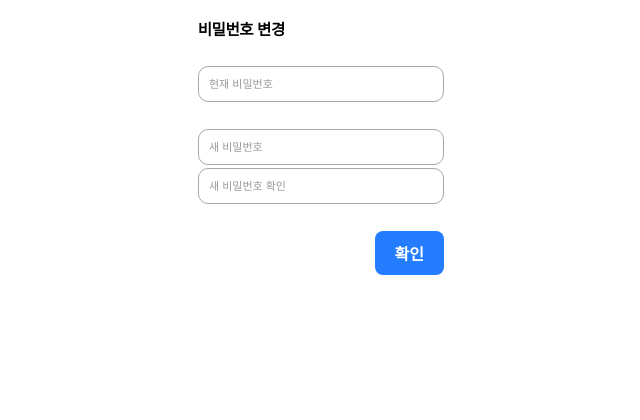
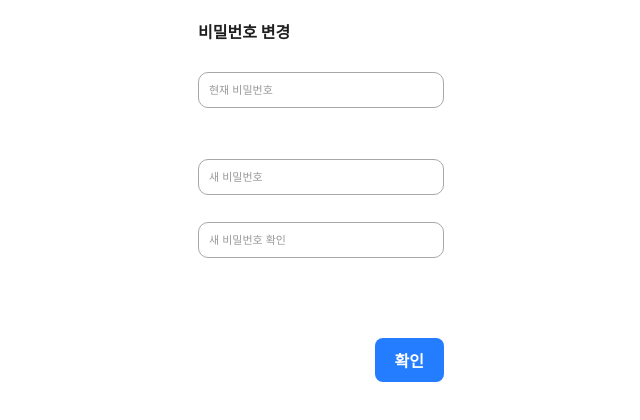
Before and after one commit to devgsheep/-mini-zoo_m, a React (Create React App) app: page /passwordchange in a window 1280 px wide. Shown: the top 420 px of the page, without its empty margins (265-905 px from the left). Built offline with nearby package versions, Linux system fonts and the light colour scheme.

Commit message:
[docs] 프로필 수정 추가 수정

```diff
--- a/src/pages/HistoryDaily.jsx
+++ b/src/pages/HistoryDaily.jsx
@@ -18,24 +18,6 @@ const TopContainer = styled.div`
   align-items: center;
   justify-content: center;
   margin-bottom: 13px;
-`;
-
-const SignWrap = styled.div`
-  width: 18px;
-  height: 18px;
-  left: 10px;
-  top: 35%;
-  position: absolute;
-  overflow: hidden;
-  display: flex;
-  align-items: center;
-  justify-content: center;
-`;
-
-const Image = styled.img`
-  width: 100%;
-  height: auto;
-  cursor: pointer;
 `;
 
 const SignDiv = styled.div`
@@ -315,11 +297,6 @@ function HistoryDaily() {
   return (
     <Container>
       <TopContainer>
-        <SignWrap>
-          <div>
-            <Image src="/images/majesticons_arrow-left.svg" alt="뒤로가기" />
-          </div>
-        </SignWrap>
         <SignDiv>히스토리</SignDiv>
       </TopContainer>
       <TopNavigation>
--- a/src/pages/Historymonth.jsx
+++ b/src/pages/Historymonth.jsx
@@ -21,24 +21,6 @@ const TopContainer = styled.div`
   align-items: center;
   justify-content: center;
   margin-bottom: 13px;
-`;
-
-const SignWrap = styled.div`
-  width: 18px;
-  height: 18px;
-  left: 10px;
-  top: 35%;
-  position: absolute;
-  overflow: hidden;
-  display: flex;
-  align-items: center;
-  justify-content: center;
-`;
-
-const Image = styled.img`
-  width: 100%;
-  height: auto;
-  cursor: pointer;
 `;
 
 const SignDiv = styled.div`
@@ -223,11 +205,6 @@ function Historymonth() {
   return (
     <Container>
       <TopContainer>
-        <SignWrap>
-          <div>
-            <Image src="/images/majesticons_arrow-left.svg" alt="뒤로가기" />
-          </div>
-        </SignWrap>
         <SignDiv>히스토리</SignDiv>
       </TopContainer>
       <TopNavigation>
--- a/src/pages/Historyweek.jsx
+++ b/src/pages/Historyweek.jsx
@@ -23,24 +23,6 @@ const TopContainer = styled.div`
   align-items: center;
   justify-content: center;
   margin-bottom: 13px;
-`;
-
-const SignWrap = styled.div`
-  width: 18px;
-  height: 18px;
-  left: 10px;
-  top: 35%;
-  position: absolute;
-  overflow: hidden;
-  display: flex;
-  align-items: center;
-  justify-content: center;
-`;
-
-const Image = styled.img`
-  width: 100%;
-  height: auto;
-  cursor: pointer;
 `;
 
 const SignDiv = styled.div`
@@ -292,11 +274,6 @@ function Historyweek() {
   return (
     <Container>
       <TopContainer>
-        <SignWrap>
-          <div>
-            <Image src="/images/majesticons_arrow-left.svg" alt="뒤로가기" />
-          </div>
-        </SignWrap>
         <SignDiv>히스토리</SignDiv>
       </TopContainer>
       <TopNavigation>
--- a/src/pages/ProfileEdit.jsx
+++ b/src/pages/ProfileEdit.jsx
@@ -245,6 +245,7 @@ function ProfileEdit() {
   const closeNicknameEditModal = () => {
     setIsNicknameEditModalOpen(false);
   };
+
   // passwordchange
   const [isPasswordModalOpen, setIsPasswordModalOpen] = useState(false);
   const openPasswordModal = () => {
@@ -253,6 +254,7 @@ function ProfileEdit() {
   const closePasswordModal = () => {
     setIsPasswordModalOpen(false);
   };
+
   // profileimage
   const [isProfileImageModalOpen, setIsProfileImageModalOpen] = useState(false);
   const openProfileImageModal = () => {
@@ -261,6 +263,7 @@ function ProfileEdit() {
   const closeProfileImageModal = () => {
     setIsProfileImageModalOpen(false);
   };
+
   // language
   const [isLanguageModalOpen, setIsLanguageModalOpen] = useState(false);
   const openLanguageModal = () => {
@@ -269,6 +272,7 @@ function ProfileEdit() {
   const closeLanguageModal = () => {
     setIsLanguageModalOpen(false);
   };
+
   // logout
   const [isLogoutModalOpen, setIsLogoutModalOpen] = useState(false);
   const openLogoutModal = () => {
@@ -277,6 +281,7 @@ function ProfileEdit() {
   const closeLogoutModal = () => {
     setIsLogoutModalOpen(false);
   };
+
   // resing
   const [isReSignModalOpen, setIsReSignModalOpen] = useState(false);
   const openReSignModal = () => {
--- a/src/pages/Today.jsx
+++ b/src/pages/Today.jsx
@@ -268,6 +268,7 @@ const CustomCalendar = styled(Calendar)`
 function HistoryDaily() {
   //js
 
+  // 이미지 추가
   const [selectedImage, setSelectedImage] = useState(null);
 
   const handleImageChange = e => {
--- a/src/pages/popup/edit/PasswordChange.jsx
+++ b/src/pages/popup/edit/PasswordChange.jsx
@@ -1,7 +1,8 @@
 import styled from "@emotion/styled";
-import React from "react";
+import React, { useState } from "react";
 import colors from "../../../styles/colors";
 import { Button } from "../../Ui";
+import { Form } from "antd";
 
 // const Container = styled.div`
 //   width: 394px;
@@ -40,10 +41,11 @@ const InputWrap = styled.div`
   display: flex;
   align-items: center;
   justify-content: center;
+  width: 100%;
 `;
 
-const Input = styled.input`
-  width: 350px;
+const CustumPwChInput = styled.input`
+  width: 246px;
   height: 36px;
   line-height: 36px;
   border-radius: 10px;
@@ -68,28 +70,109 @@ const ChangePw = styled.div`
   /* padding-top: 25px; */
   gap: 3px;
 `;
+const AntCustomFormItem = styled(Form.Item)`
+  margin-bottom: 5px;
+  height: 84px;
+  .ant-form-item-explain .ant-form-item-explain-error {
+    text-align: left;
+    font-size: 10px;
+  }
+`;
+
 function PasswordChange({ onClose }) {
+  //
+
+  // 비밀번호 비교 상태 저장
+  const [match, setMatch] = useState(true);
+  // form 요소 저장해두고 참조하기
+  const [form] = Form.useForm();
+  // 비밀번호가 바뀔때 마다 체크함.
+  const handleChangePassword = () => {
+    const pw = form.getFieldValue("password");
+    const pwConfirm = form.getFieldValue("passwordConfirm");
+    if (pwConfirm) {
+      setMatch(pw === pwConfirm);
+    }
+  };
+  const onFinish = values => {
+    console.log(values);
+  };
+
+  //
   return (
     // <Container>
     //   <PasswordChangePopUp>
     <>
+      <Form form={form} onFinish={onFinish}>
         <PasswordChangePopUpBox>
           <PasswordChangeTitle>비밀번호 변경</PasswordChangeTitle>
-        <InputWrap>
-          <Input type="password" placeholder="현재 비밀번호" />
-        </InputWrap>
+          <Form.Item>
+            <CustumPwChInput
+              type="password"
+              placeholder="현재 비밀번호"
+              onChange={handleChangePassword}
+            />
+          </Form.Item>
           <ChangePw className="changepw">
             <InputWrap>
-            <Input type="password" placeholder="새 비밀번호" />
+              <Form.Item
+                form={form}
+                name={"password-form"}
+                style={{ height: 36 }}
+                onFinish={values => onFinish(values)}
+              >
+                <AntCustomFormItem
+                  name={"newpassword"}
+                  required={true}
+                  rules={[
+                    { required: true, message: "비밀번호는 필수항목입니다." },
+                    {
+                      pattern:
+                        /^(?=.*[a-z])(?=.*[A-Z])(?=.*\d)(?=.*[!@#$%^&*()\-_=+\[\]{};:'",.<>/?\\|`~])[A-Za-z\d!@#$%^&*()\-_=+\[\]{};:'",.<>/?\\|`~]{8,}$/,
+                      message: "비밀번호 형식에 맞지 않습니다.",
+                    },
+                  ]}
+                >
+                  <CustumPwChInput
+                    type="password"
+                    placeholder="새 비밀번호"
+                    onChange={handleChangePassword}
+                  />
+                </AntCustomFormItem>
+              </Form.Item>
             </InputWrap>
             <InputWrap>
-            <Input type="password" placeholder="새 비밀번호 확인" />
+              <AntCustomFormItem
+                name="passwordConfirm"
+                required={true}
+                rules={[
+                  {
+                    required: true,
+                    message: "비밀번호를 다시 입력해주세요.",
+                  },
+                  ({ getFieldValue }) => ({
+                    validator(_, value) {
+                      if (!value || getFieldValue("newpassword") === value) {
+                        return Promise.resolve();
+                      }
+                      return Promise.reject(new Error("비밀번호가 다릅니다."));
+                    },
+                  }),
+                ]}
+              >
+                <CustumPwChInput
+                  type="password"
+                  placeholder="새 비밀번호 확인"
+                  onChange={handleChangePassword}
+                />
+              </AntCustomFormItem>
             </InputWrap>
           </ChangePw>
           <ButtonWrap>
             <Button onClick={onClose}>확인</Button>
           </ButtonWrap>
         </PasswordChangePopUpBox>
+      </Form>
     </>
     //   </PasswordChangePopUp>
     // </Container>
--- a/src/pages/popup/edit/ProfileImage.jsx
+++ b/src/pages/popup/edit/ProfileImage.jsx
@@ -1,5 +1,5 @@
 import styled from "@emotion/styled";
-import React from "react";
+import React, { useState } from "react";
 import colors from "../../../styles/colors";
 
 // const AlertPopUp = styled.div`
@@ -82,14 +82,37 @@ const Button = styled.div`
 `;
 
 function ProfileImage({ onClose }) {
+  // 이미지 추가
+  const [selectedImage, setSelectedImage] = useState(null);
+
+  const handleImageChange = e => {
+    const file = e.target.files[0];
+    if (file) {
+      const imageURL = URL.createObjectURL(file);
+      setSelectedImage(imageURL);
+    }
+  };
   return (
     // <AlertPopUp>
     <>
       <AlertPopUpBox>
         <Title>프로필 이미지 변경</Title>
         <ImageGroup>
-          <Img src="/images/tigerwhite.svg" alt="프로필이미지변경" />
-          <ProfileImgEdit />
+          <input
+            type="file"
+            accept="image/*"
+            id="photo-upload"
+            style={{ display: "none" }}
+            onChange={handleImageChange}
+          />
+          <label htmlFor="photo-upload">
+            <Img
+              src={selectedImage || "/images/tigerwhite.svg"}
+              alt="프로필이미지변경"
+              style={{ cursor: "pointer" }}
+            />
+            <ProfileImgEdit />
+          </label>
         </ImageGroup>
         <Button onClick={onClose}>확인</Button>
       </AlertPopUpBox>
--- a/src/pages/popup/profile/Alart.jsx
+++ b/src/pages/popup/profile/Alart.jsx
@@ -9,23 +9,23 @@ import { useState } from "react";
 import "../../../css/radio.css";
 import { ButtonCC, ButtonContainer, ButtonOK, ButtonWrap } from "../../Ui";
 
-const Container = styled.div`
-  width: 394px;
-  height: auto;
-  background-color: #f0f6ff;
-`;
+// const Container = styled.div`
+//   width: 394px;
+//   height: auto;
+//   background-color: #f0f6ff;
+// `;
 
-const AlertPopUp = styled.div`
-  display: flex;
-  position: fixed;
-  z-index: 99999;
-  width: 394px;
-  height: 100%;
-  justify-content: center;
-  align-items: center;
-  background-color: rgba(0, 0, 0, 0.6);
-  /* display: none; */
-`;
+// const AlertPopUp = styled.div`
+//   display: flex;
+//   position: fixed;
+//   z-index: 99999;
+//   width: 394px;
+//   height: 100%;
+//   justify-content: center;
+//   align-items: center;
+//   background-color: rgba(0, 0, 0, 0.6);
+//   /* display: none; */
+// `;
 const AlertPopUpBox = styled.div`
   width: 286px;
   height: auto;
@@ -106,7 +106,7 @@ const RadioInput = styled.input`
 `;
 
 const days = ["일", "월", "화", "수", "목", "금", "토"];
-function Alart() {
+function Alart({ onClose }) {
   //js
 
   const [isOn, setIsOn] = useState(true);
@@ -157,9 +157,11 @@ function Alart() {
   ];
 
   //jsx
+
   return (
-    <Container>
-      <AlertPopUp>
+    // <Container>
+    //   <AlertPopUp>
+    <>
       <AlertPopUpBox>
         <AlertButtonWrap>
           <span>알림 설정</span>
@@ -251,14 +253,15 @@ function Alart() {
         </TimeWrapper>
         <ButtonContainer>
           <ButtonWrap>
-              <ButtonOK>확인</ButtonOK>
+            <ButtonOK onClick={onClose}>확인</ButtonOK>
             <Span />
-              <ButtonCC>취소</ButtonCC>
+            <ButtonCC onClick={onClose}>취소</ButtonCC>
           </ButtonWrap>
         </ButtonContainer>
       </AlertPopUpBox>
-      </AlertPopUp>
-    </Container>
+    </>
+    //   </AlertPopUp>
+    // </Container>
   );
 }
 
```
Also changed, not shown: src/pages/Profile.jsx (+46 -9 lines). Lines whose indentation alone changed are shown as unchanged.
